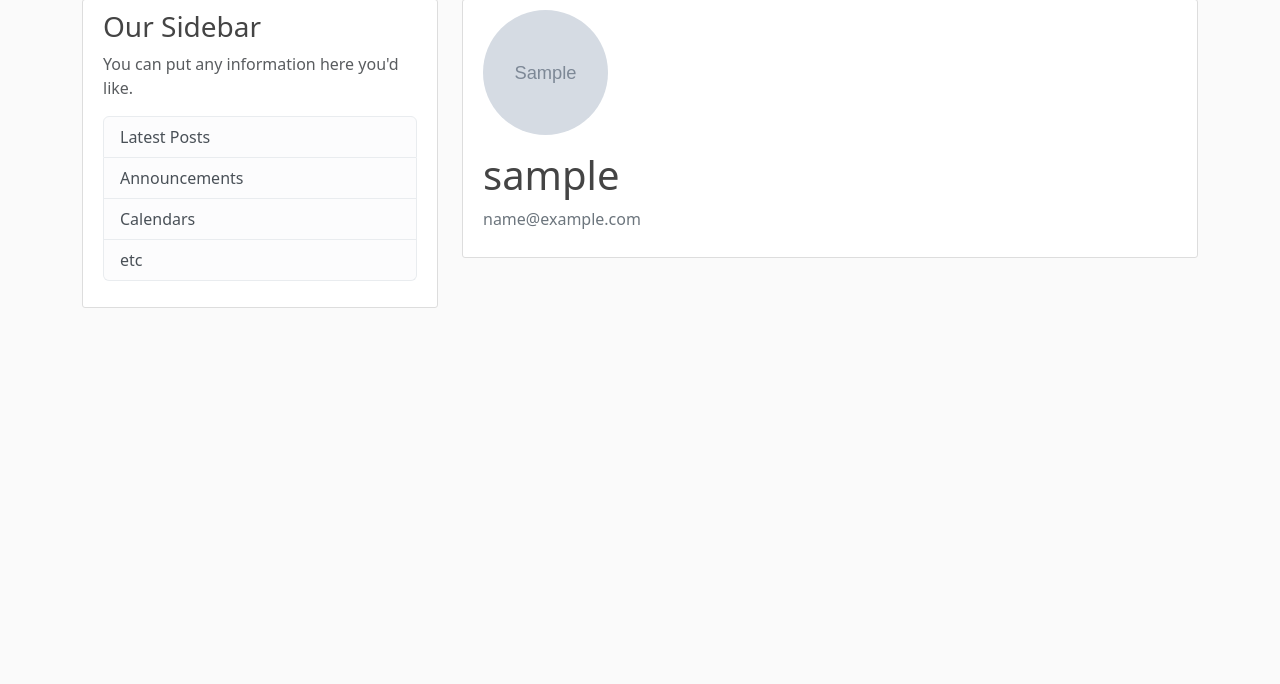
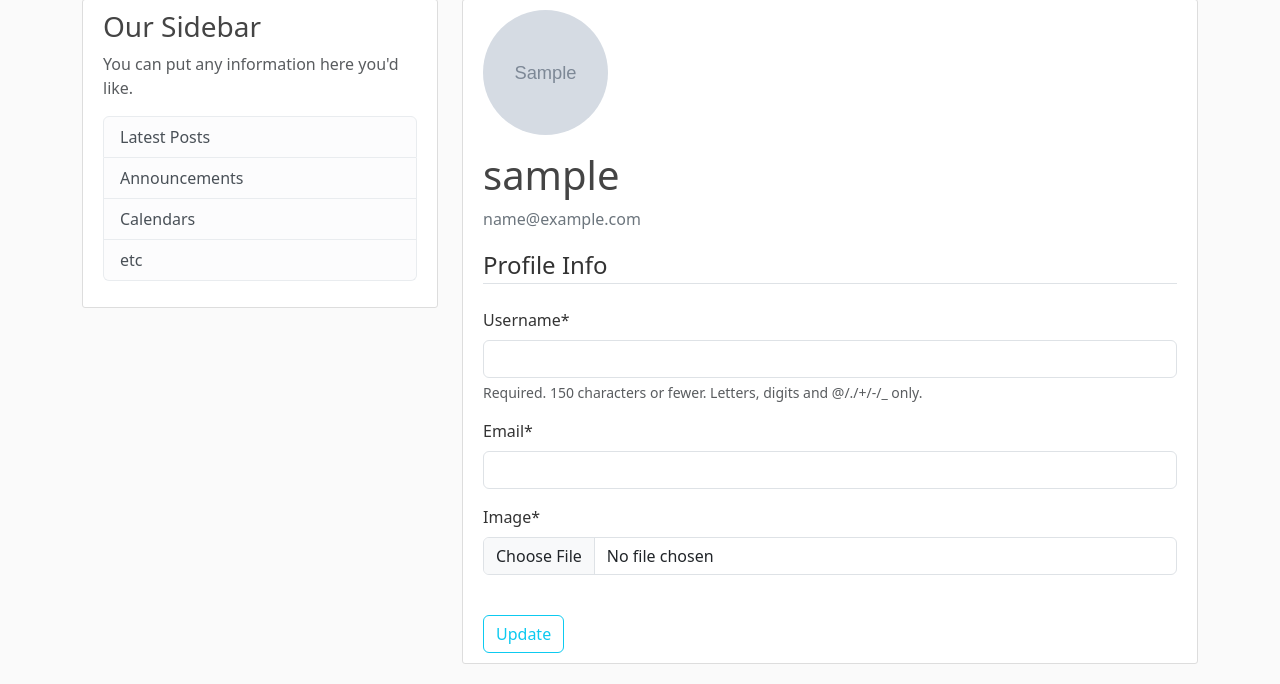
Before and after one commit to Leziga-Bakor/django_project, a Django app: template users/templates/users/profile.html in a window 1280 px wide. Shown: the part 137-821 px from the top of the page. Before the commit the page ends 445 px from the top, so only its background shows below. Run offline with Django 5.2, Linux system fonts and the light colour scheme; a user stored in the database is signed in; tables that the repository leaves empty hold one stand-in row (values such as "Sample post"); the template is opened without the code that fills it: values that come from a table or form of the project are taken from there, most other values are stand-ins (such as "Sample title", 1, 10 or a date in 2020); grey boxes marked "Sample" are stand-in pictures; some libraries are stand-ins or nearby versions.

Commit message:
feat: Update profile page with user and profile update forms

```diff
--- a/users/templates/users/profile.html
+++ b/users/templates/users/profile.html
@@ -3,12 +3,23 @@
 {% block content %}
     <div class="content-section">
         <div class="media">
-        <img class="rounded-circle account-img" src="{{ user.profile.image.url }}">
-        <div class="media-body">
-            <h2 class="account-heading">{{ user.username }}</h2>
-            <p class="text-secondary">{{ user.email }}</p>
+            <img class="rounded-circle account-img" src="{{ user.profile.image.url }}">
+            <div class="media-body">
+                <h2 class="account-heading">{{ user.username }}</h2>
+                <p class="text-secondary">{{ user.email }}</p>
+            </div>
         </div>
-        </div>
-        <!-- FORM HERE -->
+        <form method="POST" enctype="multipart/form-data">
+            {% csrf_token %}
+            <fieldset class="form-group">
+                <legend class="border-bottom mb-4">Profile Info</legend>
+                {{ u_form|crispy }}
+                {{ p_form|crispy }}
+            </fieldset>
+            <br>
+            <div class="form-group">
+                <button class="btn btn-outline-info">Update</button>
+            </div>
+        </form>
     </div>
 {% endblock content %}
```
